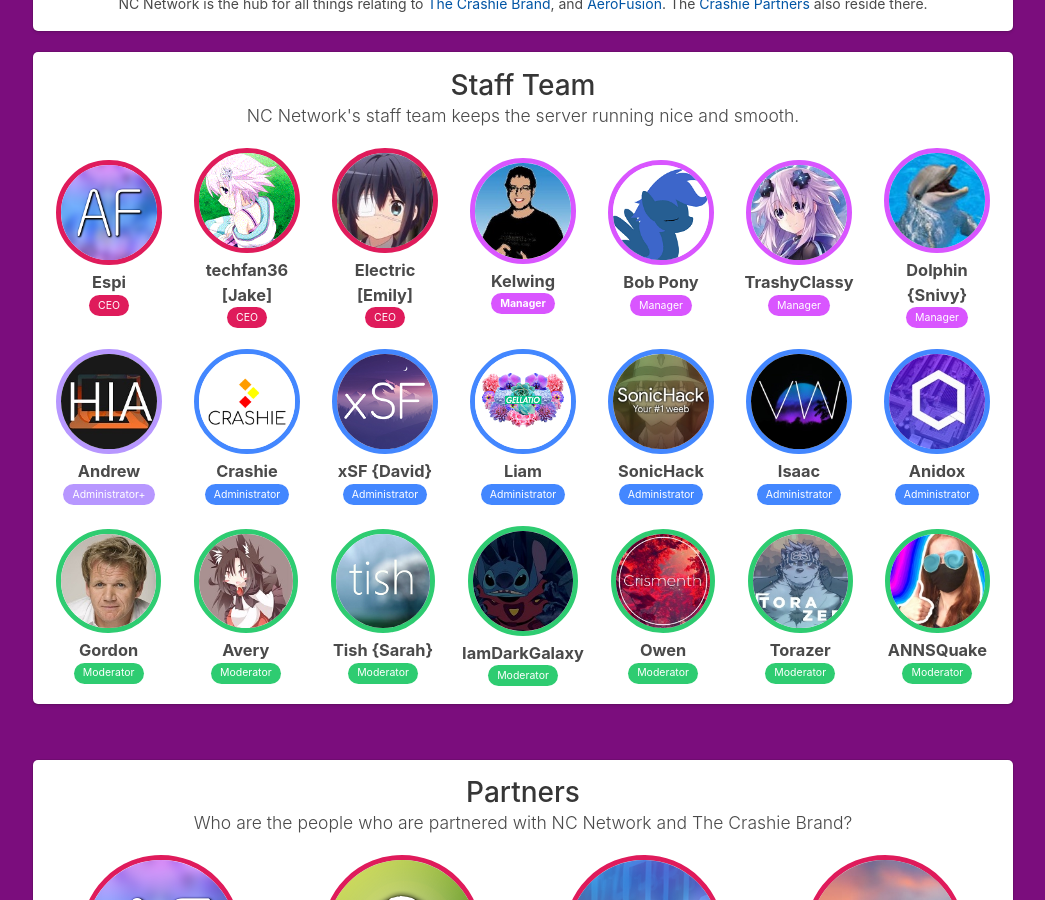
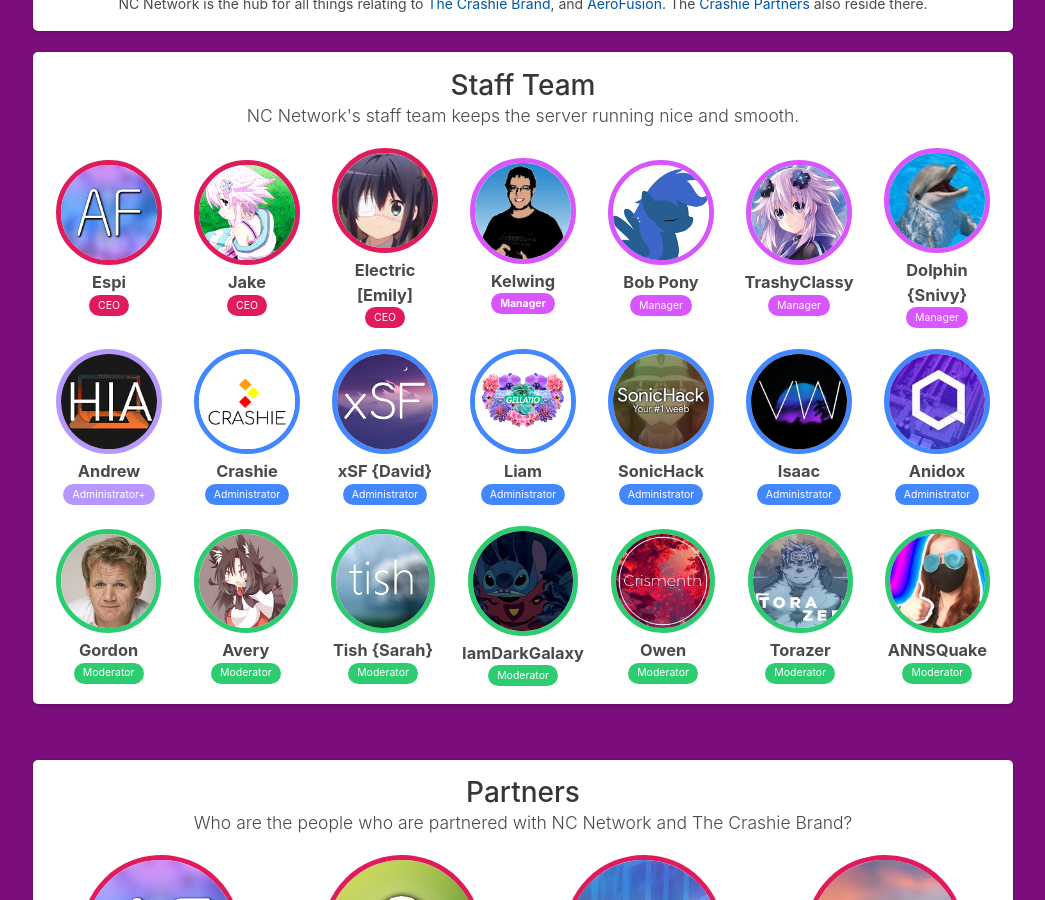
Before and after one commit to xwinbyte/NetskyWebsite, a Jekyll site: the page built from index.html, in a window 1280 px wide and 900 px high, scrolled down 604 px. Shown: the whole window, without its empty margins (117-1162 px from the left). Built offline with Jekyll 4.4.1, drawn with Linux system fonts in a browser that asks for light colours; nearby versions of some CDN libraries.

Commit message:
Update index.html

```diff
--- a/index.html
+++ b/index.html
@@ -23,7 +23,7 @@
 				</div>
 				<div class="column">
 					<a href="https://techfanland.net" rel="noopener noreferrer" target="_blank"><img class="someone owner" src="/img/staff/jake.png"></a>
-					<h3>techfan36 [Jake]</h3><span class="tag is-owner">CEO</span>
+					<h3>Jake</h3><span class="tag is-owner">CEO</span>
 				</div>
 				<div class="column">
 					<a href="https://twitter.com/EmilyElectriccc" rel="noopener noreferrer" target="_blank"><img class="someone owner" src="/img/staff/electric.jpg"></a>
```
